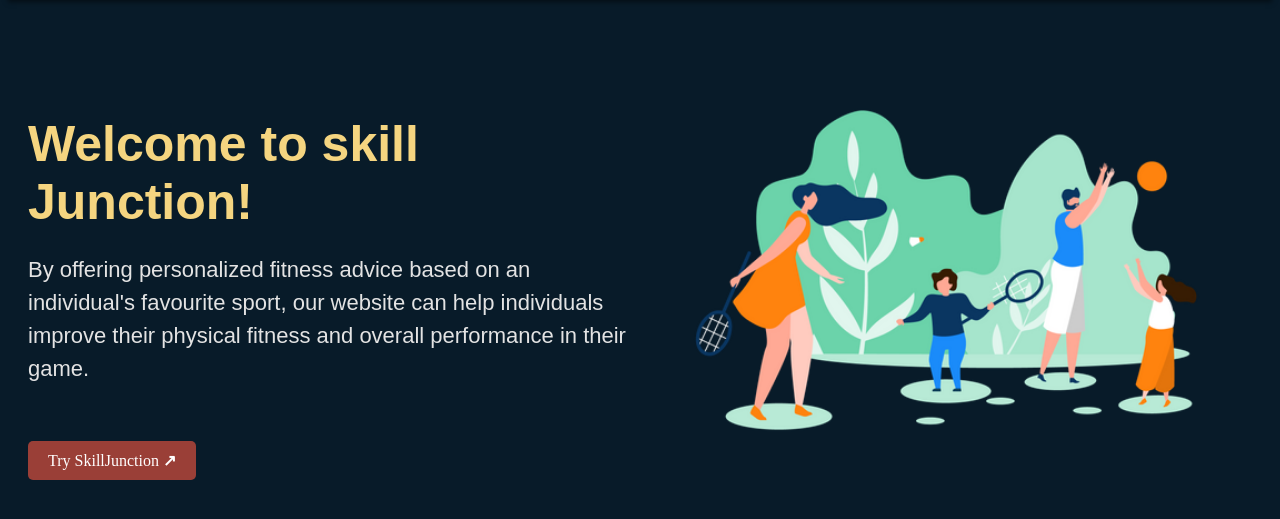
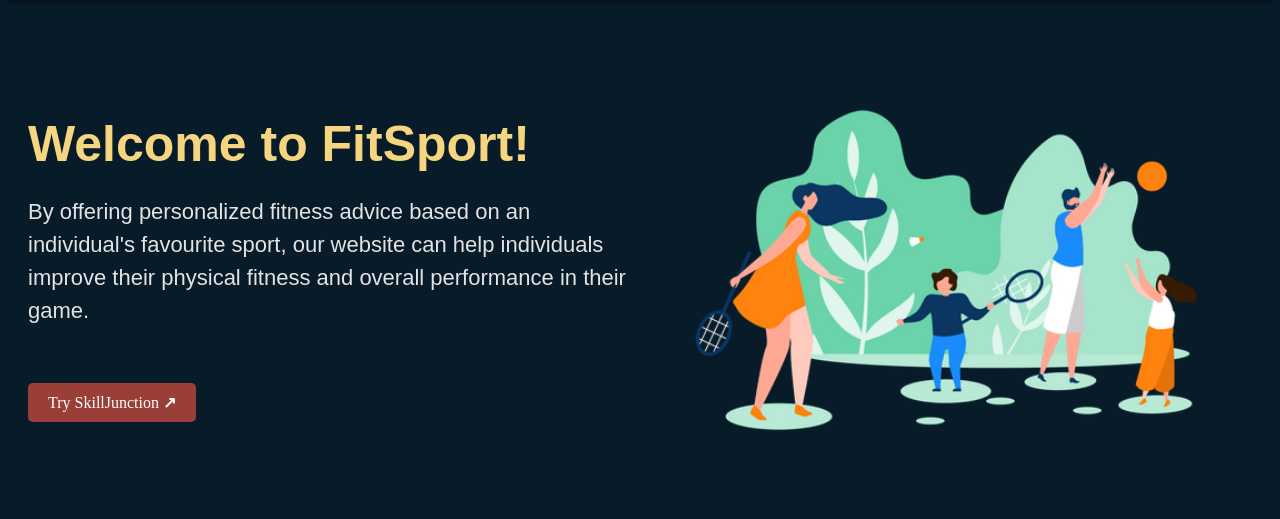
Before and after one commit to gurpal-04/Solving-for-India-Hackathon, a Flask app: page / in a window 1280 px wide. Shown: the part 69-588 px from the top of the page. Run offline with Flask 3, Linux system fonts and the light colour scheme; parts of the project's set-up code (start-up, migrations or seed data) failed here and were passed over.

Commit message:
Title Changed
Home page and main page title changed

```diff
--- a/templates/home.html
+++ b/templates/home.html
@@ -4,7 +4,7 @@
     <meta charset="UTF-8">
     <meta http-equiv="X-UA-Compatible" content="IE=edge">
     <meta name="viewport" content="width=device-width, initial-scale=1.0">
-    <title>Document</title>
+    <title>FitSport</title>
     <link rel="stylesheet" href="../static/css/home.css">
 </head>
 <body>
@@ -18,7 +18,7 @@
 
     <div id="main">
         <div id="content">
-            <h1>Welcome to skill Junction!</h1>
+            <h1>Welcome to FitSport!</h1>
             <p>By offering personalized fitness advice based on an individual's favourite sport, our website can help individuals improve their physical fitness and overall performance in their game. </p>
 
             <!-- <button id="button">
--- a/templates/index.html
+++ b/templates/index.html
@@ -5,7 +5,7 @@
     <meta charset="UTF-8">
     <meta http-equiv="X-UA-Compatible" content="IE=edge">
     <meta name="viewport" content="width=device-width, initial-scale=1.0">
-    <title>Document</title>
+    <title>FitSport</title>
     <link rel="stylesheet" href="../static/css/index.css">
 
 </head>
@@ -18,7 +18,7 @@
         <a href="">Contact </a> &nbsp;&nbsp;
         <a href="">Feedback Form</a> &nbsp;&nbsp;
     </nav>
-    <h1 id="title">Welcome to SkillJunction</h1>
+    <h1 id="title">Welcome to FitSport</h1>
     <div>
         <form action="/getvalue" method="post">
 
```
